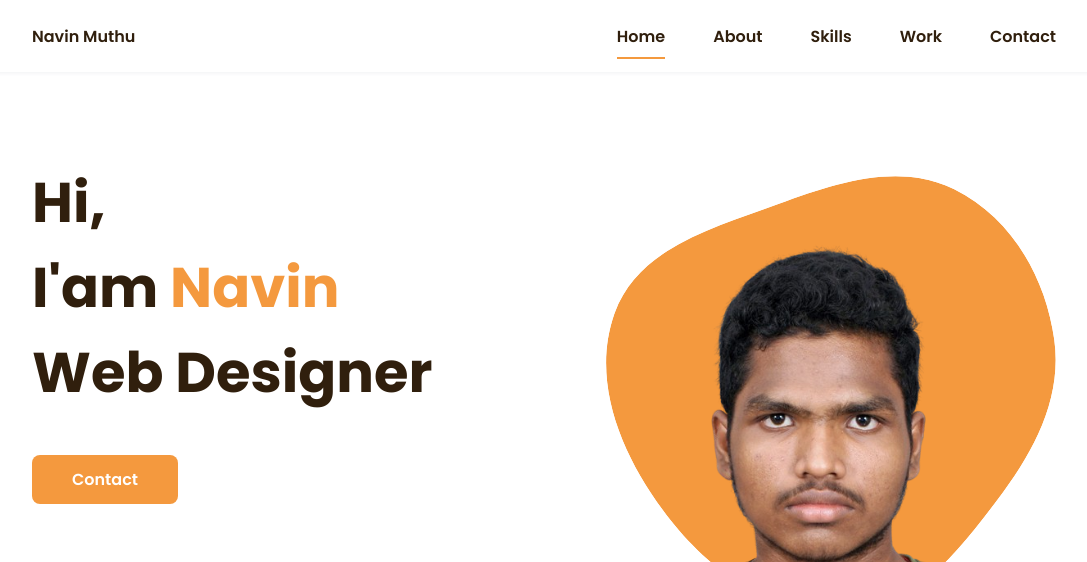
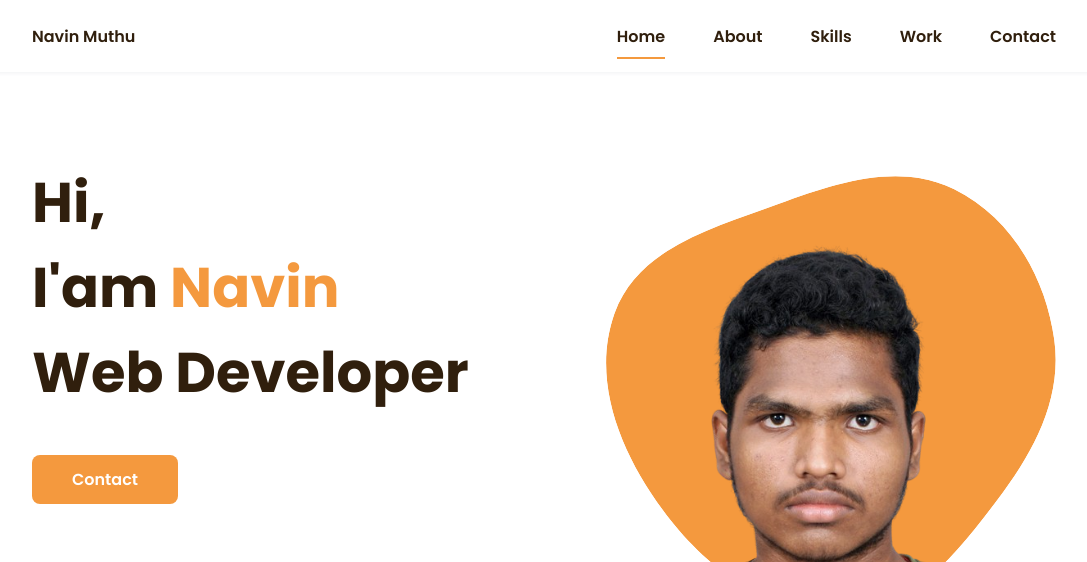
Before and after one commit to navix1456/Portfolio-Website, a plain HTML site: page index.html in a window 1280 px wide. Shown: the top 562 px of the page, without its empty margins (96-1183 px from the left). Drawn offline with nearby package versions, Linux system fonts and the light colour scheme.

Commit message:
Update index.html

```diff
--- a/index.html
+++ b/index.html
@@ -39,7 +39,7 @@
             <!--===== HOME =====-->
             <section class="home bd-grid" id="home">
                 <div class="home__data">
-                    <h1 class="home__title">Hi,<br>I'am <span class="home__title-color">Navin </span><br> Web Designer</h1>
+                    <h1 class="home__title">Hi,<br>I'am <span class="home__title-color">Navin </span><br> Web Developer</h1>
 
                     <a href="mailto:navinmuthumnm1456@gmail.com" class="button">Contact</a>
 
```
